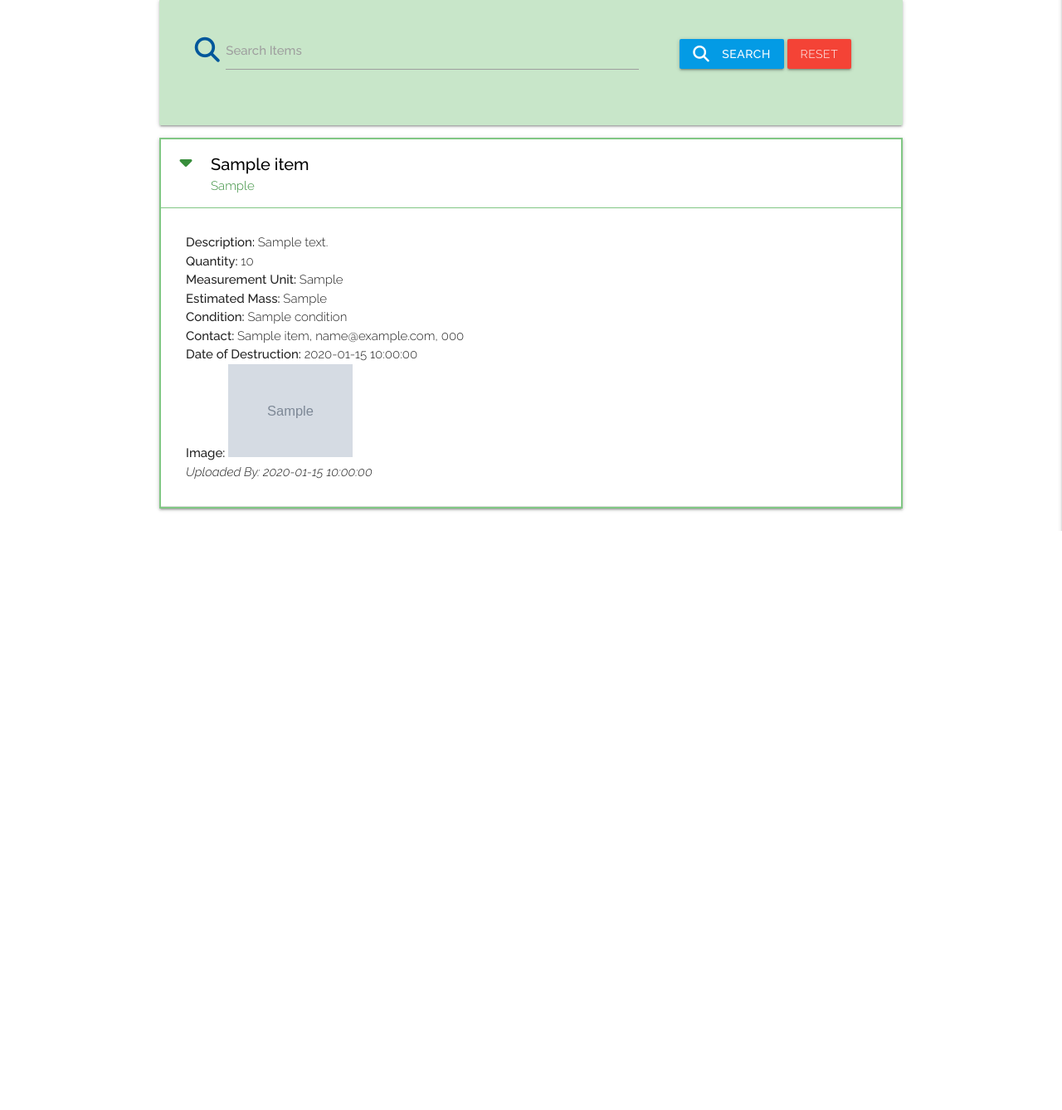
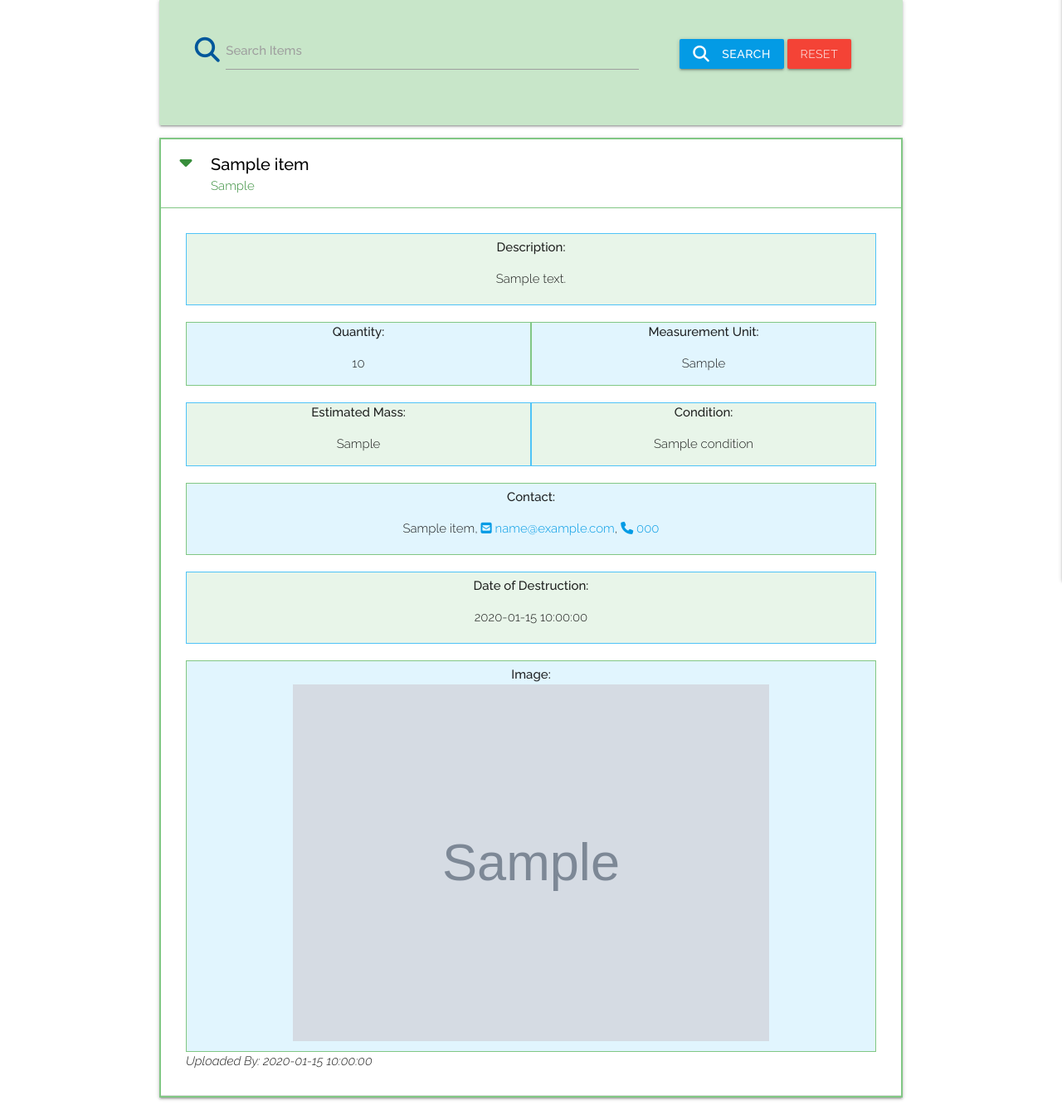
Before and after one commit to marcusnolan/restruction, a Flask app: page /search in a window 1280 px wide, after a click that opens the changed part. Shown: the part 160-1498 px from the top of the page at 83% size. Before the commit the page ends 800 px from the top, so only its background shows below. Run offline with Flask 2, Linux system fonts and the light colour scheme; grey boxes marked "Sample" are stand-in pictures; a database or web service that is not in the repository returns one stand-in record (values such as "Sample title"); some libraries are stand-ins or nearby versions.

Commit message:
Additional styling added to all pages

```diff
--- a/static/css/style.css
+++ b/static/css/style.css
@@ -13,8 +13,14 @@ h1, h2, h3, h4, h5, h6 {
     font-weight: 500;
 }
 
+.flashes {
+    margin-bottom: 0;
+}
+
 .flashes h4 {
     line-height: 2;
+    font-weight: 300;
+    color: #81c784;
 }
 
 .home-header {
--- a/templates/add_items.html
+++ b/templates/add_items.html
@@ -92,13 +92,13 @@
                 </div>
                 <div class="row">
                     <div class="input-field col s12">
-                        <label for="img">Select image:</label>
+                        <p>Select image:</p>
                         <input type="file" id="img" name="img" accept="image/*">
                     </div>
                 </div>
                 <div class="row">
                     <div class="col s12 center-align">
-                        <button type="submit" class="btn large light-green">Add Item
+                        <button type="submit" class="btn large green lighten-2">Add Item
                             <i class="fas fa-plus-square right"></i>
                         </button>
                     </div>
--- a/templates/base.html
+++ b/templates/base.html
@@ -28,7 +28,7 @@
                     {% if session.user %}
                     <ul id="my-account-dropdown" class="dropdown-content">
                         <li><a href="{{ url_for('profile', username=session['user']) }}">Profile</a></li>
-                        <li><a href="{{ url_for('user_items') }}">Posts</a></li>
+                        <li><a href="{{ url_for('user_items') }}">My Items</a></li>
                         {% if session.user|lower == "admin"|lower %}
                     <li><a href="{{ url_for('get_item_type') }}">Manage Item Types</a></li>
                     {% endif %}
@@ -52,7 +52,7 @@
             {% if session.user %}
             <ul id="my-account-dropdown2" class="dropdown-content">
                 <li><a href="{{ url_for('profile', username=session['user']) }}">Profile</a></li>
-                <li><a href="{{ url_for('user_items') }}">Posts</a></li>
+                <li><a href="{{ url_for('user_items') }}">My Items</a></li>
                 <li><a href="{{ url_for('logout') }}">Log Out</a></li>
             </ul>
             <li><a href="{{ url_for('get_items') }}">Items</a></li>
--- a/templates/home.html
+++ b/templates/home.html
@@ -43,6 +43,9 @@
                 <a href="tel:{{ item.contact_phone }}"><i class="fas fa-phone"> </i> {{ item.contact_phone }}</a></p></div>
                 <div class="row alternate-row-a center-align">
                 <strong>Date of Destruction:</strong> <p>{{ item.date_of_destruction }}</p></div>
+                <div class="col s12 alternate-row-b center-align">
+                <strong>Image:</strong><br> <img src="{{ item.img }}" alt="{{ item.item_name }} image" style="height: auto; width: 70%;" >
+                </div>
                 <em>Uploaded By: {{ item.created_by }}</em>
             </div>
         </li>
--- a/templates/items.html
+++ b/templates/items.html
@@ -31,18 +31,46 @@
                 </span>
             </div>
             <div class="collapsible-body">
-                <span>
-                    <strong>Description:</strong> {{ item.item_description }}<br>
-                    <strong>Quantity:</strong> {{ item.quantity }}<br>
-                    <strong>Measurement Unit:</strong> {{ item.measurement_unit }} <br>
-                    <strong>Estimated Mass:</strong> {{ item.estimated_mass }}<br>
-                    <strong>Condition:</strong> {{ item.condition }}<br>
-                    <strong>Contact:</strong> {{ item.contact_name }}, {{ item.contact_email }},
-                    {{ item.contact_phone }}<br>
-                    <strong>Date of Destruction:</strong> {{ item.date_of_destruction }}<br>
-                    <strong>Image:</strong> <img src="{{ item.img }}" alt="" style="height: auto; width: 150px;" > <br>
-                    <em>Uploaded By: {{ item.created_by }}</em>
-                </span>
+                <div class="row alternate-row-a center-align">
+                    <strong>Description:</strong>
+                    <p>{{ item.item_description }}</p>
+                </div>
+                <div class="row">
+                    <div class="col s6 alternate-row-b center-align">
+                        <strong>Quantity:</strong>
+                        <p>{{ item.quantity }}</p>
+                    </div>
+                    <div class="col s6 alternate-row-b center-align">
+                        <strong>Measurement Unit:</strong>
+                        <p>{{ item.measurement_unit }}</p>
+                    </div>
+                </div>
+                <div class="row">
+                    <div class="col s6 alternate-row-a center-align">
+                        <strong>Estimated Mass:</strong>
+                        <p>{{ item.estimated_mass }}</p>
+                    </div>
+                    <div class="col s6 alternate-row-a center-align">
+                        <strong>Condition:</strong>
+                        <p>{{ item.condition }}</p>
+                    </div>
+                </div>
+                <div class="row alternate-row-b center-align">
+                    <strong>Contact:</strong>
+                    <p>{{ item.contact_name }}, <a href="mailto:{{ item.contact_email }}"><i
+                                class="fas fa-envelope-square"> </i> {{ item.contact_email }}</a>,
+                        <a href="tel:{{ item.contact_phone }}"><i class="fas fa-phone"> </i>
+                            {{ item.contact_phone }}</a></p>
+                </div>
+                <div class="row alternate-row-a center-align">
+                    <strong>Date of Destruction:</strong>
+                    <p>{{ item.date_of_destruction }}</p>
+                </div>
+                <div class="col s12 alternate-row-b center-align">
+                    <strong>Image:</strong><br> <img src="{{ item.img }}" alt="{{ item.item_name }} image"
+                        style="height: auto; width: 70%;">
+                </div>
+                <em>Uploaded By: {{ item.created_by }}</em>
             </div>
         </li>
         {% endfor %}
--- a/templates/login.html
+++ b/templates/login.html
@@ -5,7 +5,7 @@
 
     <div class="row">
         <form class="col s12 m8 offset-m2" method="POST" action="{{ url_for('login') }}">
-            <div class="card-panel green">
+            <div class="card-panel green lighten-2">
                 <div class="row">
                     <div class="white-text input-field col s12">
                         <i class="fas fa-user-cog prefix"></i>
@@ -23,7 +23,7 @@
                     </div>
                 </div>
                 <div class="row">
-                    <button type="submit" class="col s12 btn-large light-green darken-4 white-text">
+                    <button type="submit" class="col s12 btn-large light-green lighten-4 black-text">
                         Login <i class="fas fa-dign-in-alt"></i>
                     </button>
                 </div>
--- a/templates/profile.html
+++ b/templates/profile.html
@@ -20,7 +20,7 @@
                     </div>
                 </div>
                 <div class="row">
-                    <div class="input-field col s6">
+                    <div class="input-field col s12">
                         <input id="email" name="email" type="text" class="validate" minlength="5" maxlength="50"
                             value="{{ user.email }}" required>
                         <label for="email">Email</label>
--- a/templates/register.html
+++ b/templates/register.html
@@ -5,7 +5,7 @@
 
     <div class="row">
         <form class="col s12 m8 offset-m2" method="POST" action="{{ url_for('register') }}">
-            <div class="card-panel green">
+            <div class="card-panel green lighten-2">
                 <div class="row">
                     <div class="white-text input-field col s6">
                         <i class="fas fa-user-tag prefix"></i>
@@ -44,7 +44,7 @@
                     </div>
                 </div>
                 <div class="row">
-                    <button type="submit" class="col s12 btn-large light-green darken-4 white-text">
+                    <button type="submit" class="col s12 btn-large light-green lighten-4 black-text">
                         Register <i class="fas fa-dign-in-alt"></i>
                     </button>
                 </div>
```
Also changed, not shown: templates/user_items.html (+32 -16 lines).
